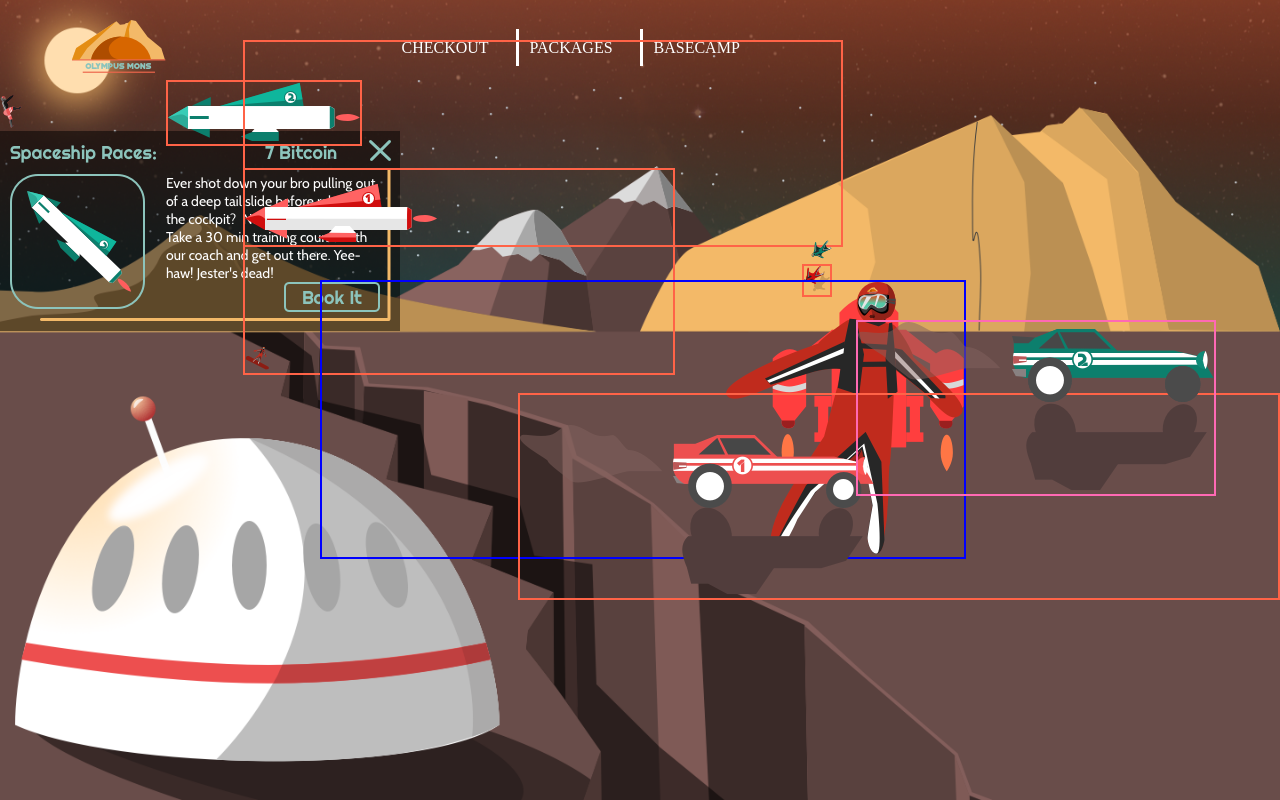
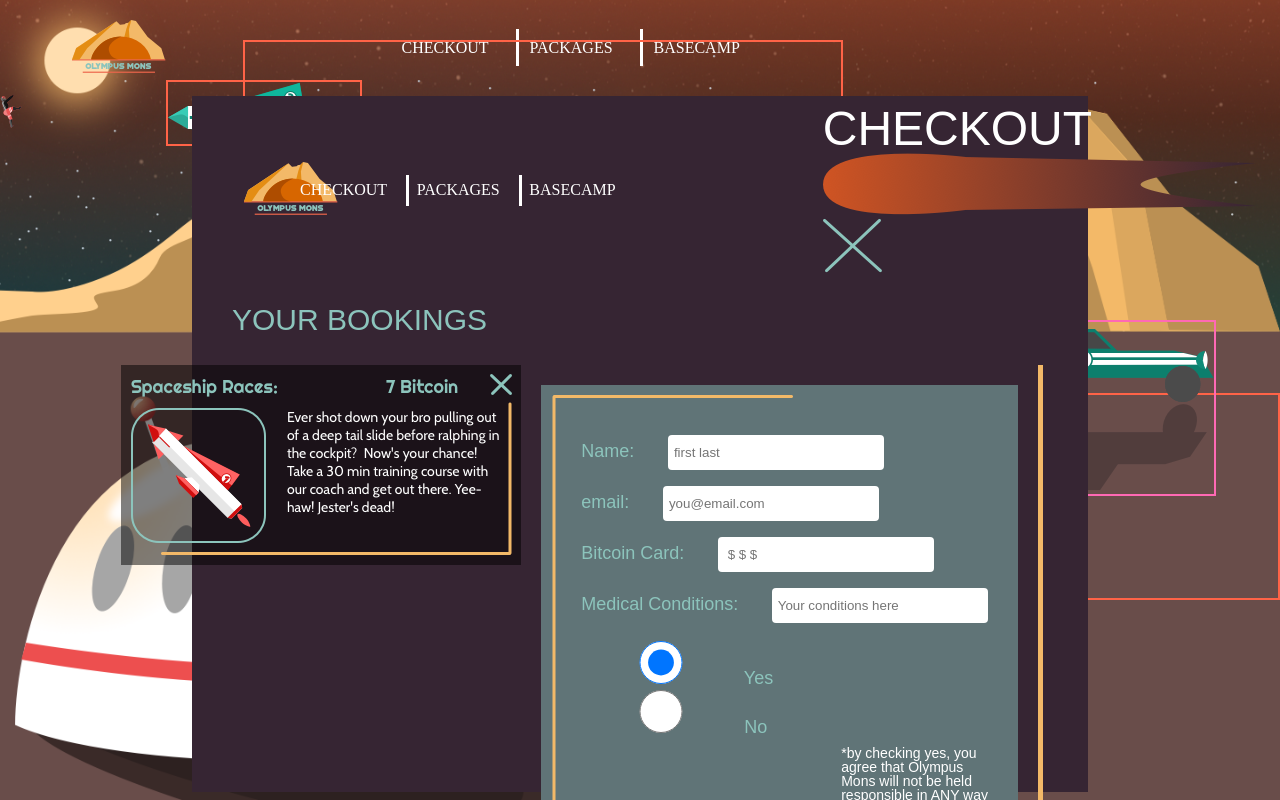
Before and after one commit to maarjal/Olympus_Mons, a plain HTML site: page packages.html in a window 1280 px wide. Both pictures are taken after a click on the element 543 px from the left and 143 px from the top of the page. Shown: the top 800 px of the page. Drawn offline with Linux system fonts and the light colour scheme.

Commit message:
add jquery functionality to the packages page, which now adds the packages to a checkout modal.

```diff
--- a/js/scripts.js
+++ b/js/scripts.js
@@ -2,17 +2,25 @@
 
 //User Interface Logic
 $(document).ready(function(){
+  $(".checkout-wrap").hide();
   $("#sandboarder").click(function() {
-    $(".result").append('<img src="img/sand-boarding.png" alt="Sandboarding description" />');
+    $(".result").append('<img src="img/sand2.png" alt="Sandboarding description" />');
+    $(".checkout-wrap").show();
   });
   $("#spaceship").click(function() {
-    $(".result").append('<img src="img/space-races.png" alt="Space races description" />');
+    $(".result").append('<img src="img/spaceship2.png" alt="Space races description" />');
+    $(".checkout-wrap").show();
   });
   $("#jetpack").click(function() {
-    $(".result").append('<img src="img/jet-packs.png" alt="Jetpack description" />');
+    $(".result").append('<img src="img/jet2.png" alt="Jetpack description" />');
+    $(".checkout-wrap").show();
   });
   $("#car").click(function() {
-    $(".result").append('<img src="img/dune-buggy.png" alt="Dune Buggy description" />');
+    $(".result").append('<img src="img/dune2.png" alt="Dune Buggy description" />');
+    $(".checkout-wrap").show();
+  });
+  $("#x-out-checkout").click(function(){
+    $(".checkout-wrap").hide();
   });
 
   $("#checkout-input").submit(function(){
--- a/packages.html
+++ b/packages.html
@@ -60,11 +60,70 @@
       <div class="mountain-climber">
         <img src="img/mountain-climber.png" alt="Mountain Climber" />
       </div>
+    </div>
 
-      <div class="result">
-
-
+    <div class="checkout-wrap">
+      <nav>
+        <div class="logo">
+          <a href="index.html"><img src="img/logo.png" alt="Olympus Mons logo" /></a>
+        </div>
+        <div class="links">
+          <a href="checkout.html">Checkout</a>
+          <a href="packages.html">Packages</a>
+          <a href="basecamp.html">Basecamp</a>
+        </div>
+        <div class="search">
+          <input type="button" name="name" value="" placeholder="Search">
+          <button class="search-button" type="button" name="button">Search</button>
+        </div>
+        <div class="checkout-title">
+          <h1>CHECKOUT</h1>
+          <img src="img/flame-checkout.png" alt="a rocket flame"/>
+          <img id="x-out-checkout" src="img/x-out-close.png" alt="an x to close the screen"/>
+        </div>
+      </nav>
+      <div>
+        <h2>YOUR BOOKINGS</h2>
       </div>
+      <div class="checkout-flex">
+        <div class="result">
+          <!-- a div to place an image of the products when clicked -->
+        </div>
+        <img id="med-yellow-checkout" src="img/yellow-lines-med.png" alt="a medium yellow corner"/>
+        <form id="checkout-input" class="checkout-input-bar">
+          <div class="form-group">
+            <label for="name">Name:</label>
+            <input id="name-input" class="form-control" type="text" placeholder=" first last" required>
+          </div>
+          <div class="form-group">
+            <label for="name">email:</label>
+            <input id="email-input" class="form-control" type="text" placeholder=" you@email.com" required>
+          </div>
+          <div class="form-group">
+            <label for="name">Bitcoin Card:</label>
+            <input id="bitcoin-input" class="form-control" type="text" placeholder="  $ $ $" required>
+          </div>
+          <div class="form-group" id="medical-window">
+            <label for="name">Medical Conditions:</label>
+            <input id="medical-input" class="form-control" type="text" placeholder=" Your conditions here" required>
+          </div>
+          <div class="radio">
+            <label>
+              <input type="radio" name="waiver" value="yes" checked>
+              Yes
+            </label>
+          </div>
+          <div class="radio">
+            <label>
+              <input type="radio" name="waiver" value="no">
+              No
+            </label>
+            <h6>*by checking yes, you agree that Olympus Mons will not be held responsible in ANY way for your death.  It was going to happen anyway.</h6>
+          </div>
+          <h2>Total:</h2>
+          <button class="submit" type="submit" name="button">Place Order</button>
+        </div>
+      </form>
     </div>
 
   </body>
--- a/scss/pages/_checkout.scss
+++ b/scss/pages/_checkout.scss
@@ -58,8 +58,10 @@ form {
 
 //class selectors
 .checkout-wrap {
-  width: 100%;
-  height: 100%;
+  position: absolute;
+  top: 6em;
+  width: 70%;
+  height: 87%;
   background-color: #362533;
 }
 
```
Also changed, not shown: css/styles.css, img/climb2.png (added), img/dune2.png (added), img/jet2.png (added), img/sand2.png (added), img/spaceship2.png (added), img/wingsuits2.png (added), 1 other file.
